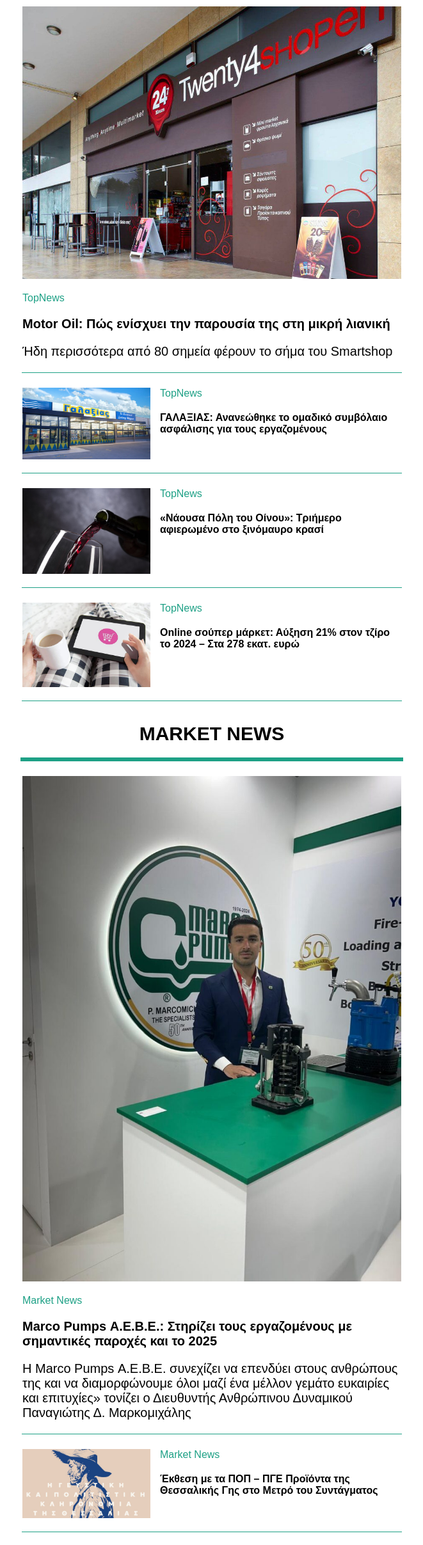
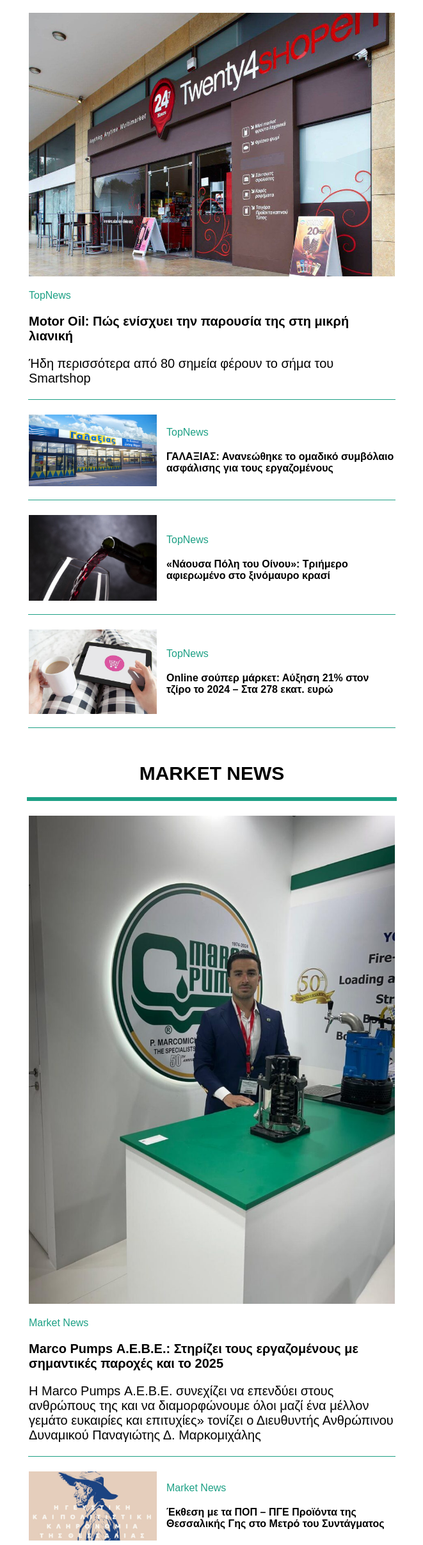
Before and after one commit to Ntinos47/Foodlife-Table, a plain HTML site: page index.html in a window 1280 px wide. Shown: the part 304-2719 px from the top of the page at 64% size, without its empty margins (309-970 px from the left). Drawn offline with Linux system fonts and the light colour scheme.

Commit message:
padding-center

```diff
--- a/index.html
+++ b/index.html
@@ -25,7 +25,7 @@
     </div>
 
     <table class="parent-table" style="width: 100%; max-width:600px; overflow:hidden; border-collapse:collapse;">
-        <tr class="table-wrap">
+        <tr class="table-wrap" style="display:block; padding: 10px;">
             <td>
                 <table>
                     <div class="wrap-h3" style="margin-top:20px;">
@@ -44,7 +44,7 @@
                     <tr>
                         <td class="small-article" style="background-color:#fff; font-size:20px; color:#555; border-bottom:1px solid #1da085; ">
                             <div class="paddind" style="padding: 20px 0;">
-                                <div class="content-wrapper" style="cursor: pointer; display: flex; justify-content:flex-start;">
+                                <div class="content-wrapper" style="cursor: pointer; display: flex; justify-content:flex-start; align-items: center;">
                                     <img src="img/galaxias-galaxias.jpg" alt="Small Article Image" class="small-image" style="width:200px; max-width:100%; height: auto; margin-right:15px;">
                                     <div class="wrap-article-meta" style="display:flex; flex-direction:column;">
                                         <p class="category-small" style="text-align:start; font-weight:400; color:#1da085; margin-top:0; margin-bottom:20px; font-size: 16px;">TopNews</p>
@@ -57,7 +57,7 @@
                     <tr>
                         <td class="small-article" style="background-color:#fff; font-size:20px; color:#555; border-bottom:1px solid #1da085;">
                             <div class="paddind" style="padding: 20px 0;">
-                                <div class="content-wrapper" style="cursor: pointer; display: flex; justify-content:flex-start;">
+                                <div class="content-wrapper" style="cursor: pointer; display: flex; justify-content:flex-start; align-items: center;">
                                     <img src="img/wine-4813260_1280-1200x801.jpg" alt="Small Article Image" class="small-image" style="width:200px; max-width:100%; height: auto; margin-right:15px;">
                                     <div class="wrap-article-meta" style="display:flex; flex-direction:column;">
                                         <p class="category-small" style="text-align:start; font-weight:400; color:#1da085; margin-top:0; margin-bottom:20px; font-size: 16px;">TopNews</p>
@@ -70,7 +70,7 @@
                     <tr>
                         <td class="small-article" style="background-color:#fff; font-size:20px; color:#555; border-bottom:1px solid #1da085;">
                             <div class="paddind" style="padding: 20px 0;">
-                                <div class="content-wrapper" style="cursor: pointer; display: flex; justify-content:flex-start;">
+                                <div class="content-wrapper" style="cursor: pointer; display: flex; justify-content:flex-start; align-items: center;">
                                     <img src="img/shopping-g830eb88e7_640.jpg" alt="Small Article Image" class="small-image" style="width:200px; max-width:100%; height: auto; margin-right:15px;">
                                     <div class="wrap-article-meta" style="display:flex; flex-direction:column;">
                                         <p class="category-small" style="text-align:start; font-weight:400; color:#1da085; margin-top:0; margin-bottom:20px; font-size: 16px;">TopNews</p>
@@ -83,7 +83,7 @@
                 </table>
             </td>
         </tr>
-        <tr class="table-wrap">
+        <tr class="table-wrap" style="display:block; padding: 10px;">
             <td>
                 <table>
                     <div class="wrap-h3" style="margin-top:20px;">
@@ -100,7 +100,7 @@
                     <tr>
                         <td class="small-article" style="background-color:#fff; font-size:20px; color:#555; border-bottom:1px solid #1da085;">
                             <div class="paddind" style="padding: 20px 0;">
-                                <div class="content-wrapper" style="cursor: pointer; display: flex; justify-content:flex-start;">
+                                <div class="content-wrapper" style="cursor: pointer; display: flex; justify-content:flex-start; align-items: center;">
                                     <img src="img/thessalia-thessalia.jpg" alt="Small Article Image" class="small-image" style="width:200px; max-width:100%; height: auto; margin-right:15px;">
                                     <div class="wrap-article-meta" style="display:flex; flex-direction:column;">
                                         <p class="category-small" style="text-align:start; font-weight:400; color:#1da085; margin-top:0; margin-bottom:20px; font-size: 16px;">Market News</p>
@@ -113,7 +113,7 @@
                     <tr>
                         <td class="small-article" style="background-color:#fff; font-size:20px; color:#555; border-bottom:1px solid #1da085;">
                             <div class="paddind" style="padding: 20px 0;">
-                                <div class="content-wrapper" style="cursor: pointer; display: flex; justify-content:flex-start;">
+                                <div class="content-wrapper" style="cursor: pointer; display: flex; justify-content:flex-start; align-items: center;">
                                     <img src="img/kampos-chiou-2.png" alt="Small Article Image" class="small-image" style="width:200px; max-width:100%; height: auto; margin-right:15px;">
                                     <div class="wrap-article-meta" style="display:flex; flex-direction:column;">
                                         <p class="category-small" style="text-align:start; font-weight:400; color:#1da085; margin-top:0; margin-bottom:20px; font-size: 16px;">Market News</p>
@@ -126,7 +126,7 @@
                 </table>
             </td>
         </tr>
-        <tr class="table-wrap">
+        <tr class="table-wrap" style="display:block; padding: 10px;">
             <td>
                 <table>
                     <div class="wrap-h3" style="margin-top:20px;">
@@ -143,7 +143,7 @@
                     <tr>
                         <td class="small-article" style="background-color:#fff; font-size:20px; color:#555; border-bottom:1px solid #1da085;">
                             <div class="paddind" style="padding: 20px 0;">
-                                <div class="content-wrapper" style="cursor: pointer; display: flex; justify-content:flex-start;">
+                                <div class="content-wrapper" style="cursor: pointer; display: flex; justify-content:flex-start; align-items: center;">
                                     <img src="img/pancakes.jpg" alt="Small Article Image" class="small-image" style="width:200px; max-width:100%; height: auto; margin-right:15px;">
                                     <div class="wrap-article-meta" style="display:flex; flex-direction:column;">
                                         <p class="category-small" style="text-align:start; font-weight:400; color:#1da085; margin-top:0; margin-bottom:20px; font-size: 16px;">Συνταγές</p>
@@ -156,7 +156,7 @@
                     <tr>
                         <td class="small-article" style="background-color:#fff; font-size:20px; color:#555; border-bottom:1px solid #1da085;">
                             <div class="paddind" style="padding: 20px 0;">
-                                <div class="content-wrapper" style="cursor: pointer; display: flex; justify-content:flex-start;">
+                                <div class="content-wrapper" style="cursor: pointer; display: flex; justify-content:flex-start; align-items: center;">
                                     <img src="img/freepik-1200x708.jpg" alt="Small Article Image" class="small-image" style="width:200px; max-width:100%; height: auto; margin-right:15px;">
                                     <div class="wrap-article-meta" style="display:flex; flex-direction:column;">
                                         <p class="category-small" style="text-align:start; font-weight:400; color:#1da085; margin-top:0; margin-bottom:20px; font-size: 16px;">Συνταγές</p>
```
